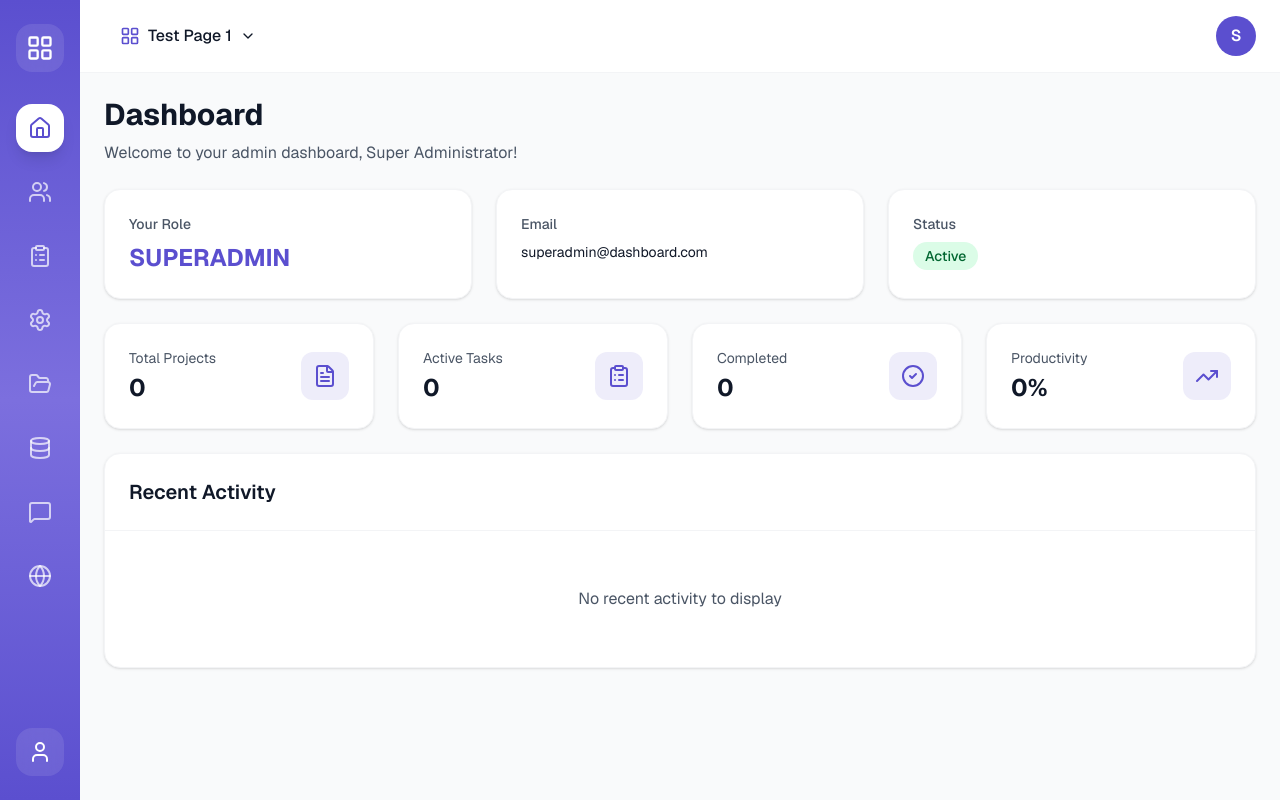
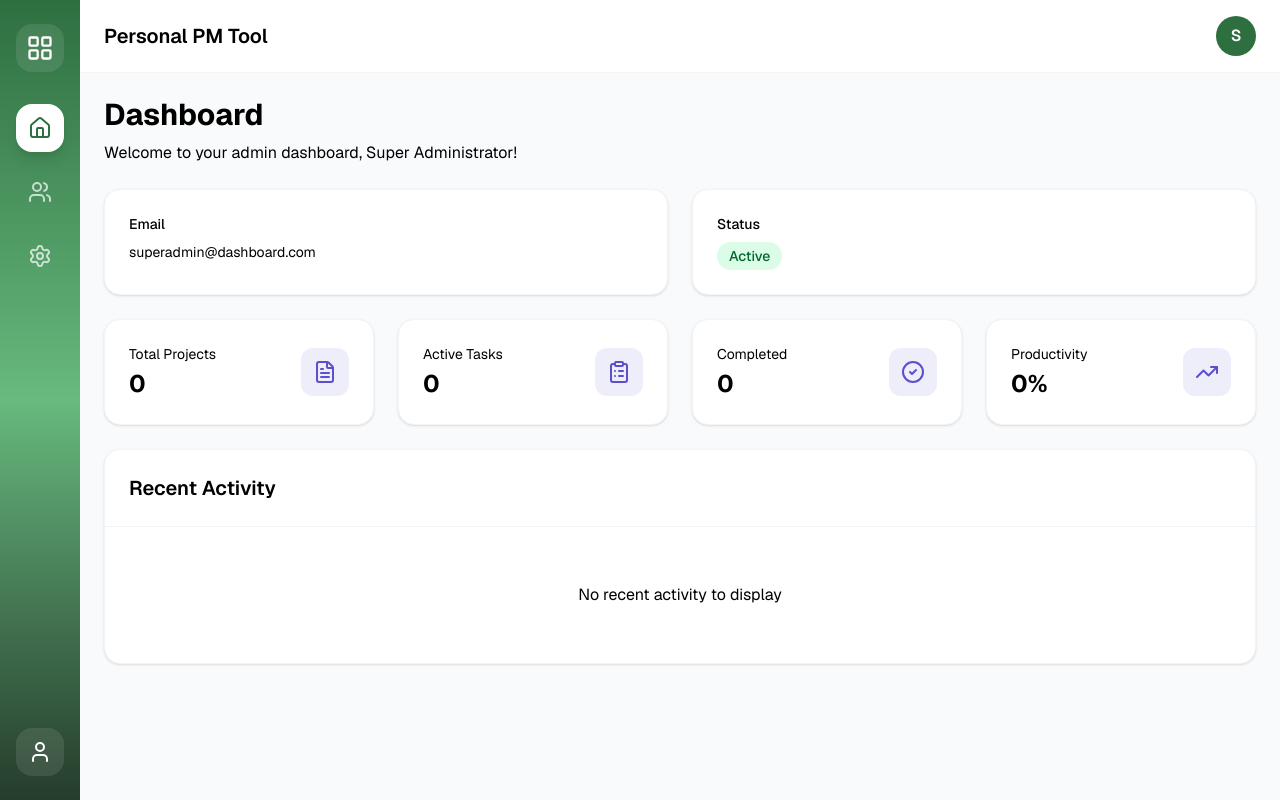
Before and after one commit to dananjayahbi/personal-pm-tool, a Next.js app: page /dashboard in a window 1280 px wide. Built offline with nearby package versions, Linux system fonts and the light colour scheme.

Commit message:
style: Update dashboard and layout components for improved color scheme and consistency

```diff
--- a/src/app/dashboard/page.tsx
+++ b/src/app/dashboard/page.tsx
@@ -7,29 +7,23 @@ export default function DashboardPage() {
     <div className="space-y-6">
       {/* Welcome Section */}
       <div>
-        <h1 className="text-3xl font-bold text-gray-900">Dashboard</h1>
-        <p className="text-gray-600 mt-2">
+        <h1 className="text-3xl font-bold text-black">Dashboard</h1>
+        <p className="text-black mt-2">
           Welcome to your admin dashboard, Super Administrator!
         </p>
       </div>
 
       {/* Info Cards */}
-      <div className="grid grid-cols-1 md:grid-cols-3 gap-6">
-        {/* Your Role Card */}
-        <div className="bg-white rounded-2xl shadow-sm p-6 border border-gray-100">
-          <h3 className="text-sm font-medium text-gray-600 mb-2">Your Role</h3>
-          <p className="text-2xl font-bold text-[#5B4FCF]">SUPERADMIN</p>
-        </div>
-
+      <div className="grid grid-cols-1 md:grid-cols-2 gap-6">
         {/* Email Card */}
         <div className="bg-white rounded-2xl shadow-sm p-6 border border-gray-100">
-          <h3 className="text-sm font-medium text-gray-600 mb-2">Email</h3>
-          <p className="text-sm text-gray-900">superadmin@dashboard.com</p>
+          <h3 className="text-sm font-medium text-black mb-2">Email</h3>
+          <p className="text-sm text-black">superadmin@dashboard.com</p>
         </div>
 
         {/* Status Card */}
         <div className="bg-white rounded-2xl shadow-sm p-6 border border-gray-100">
-          <h3 className="text-sm font-medium text-gray-600 mb-2">Status</h3>
+          <h3 className="text-sm font-medium text-black mb-2">Status</h3>
           <span className="inline-flex items-center px-3 py-1 rounded-full text-sm font-medium bg-green-100 text-green-800">
             Active
           </span>
@@ -41,8 +35,8 @@ export default function DashboardPage() {
         <div className="bg-white rounded-2xl shadow-sm p-6 border border-gray-100">
           <div className="flex items-center justify-between">
             <div>
-              <p className="text-sm text-gray-600">Total Projects</p>
-              <p className="text-2xl font-bold text-gray-900 mt-1">0</p>
+              <p className="text-sm text-black">Total Projects</p>
+              <p className="text-2xl font-bold text-black mt-1">0</p>
             </div>
             <div className="w-12 h-12 bg-[#5B4FCF]/10 rounded-xl flex items-center justify-center">
               <FileText className="w-6 h-6 text-[#5B4FCF]" />
@@ -53,8 +47,8 @@ export default function DashboardPage() {
         <div className="bg-white rounded-2xl shadow-sm p-6 border border-gray-100">
           <div className="flex items-center justify-between">
             <div>
-              <p className="text-sm text-gray-600">Active Tasks</p>
-              <p className="text-2xl font-bold text-gray-900 mt-1">0</p>
+              <p className="text-sm text-black">Active Tasks</p>
+              <p className="text-2xl font-bold text-black mt-1">0</p>
             </div>
             <div className="w-12 h-12 bg-[#5B4FCF]/10 rounded-xl flex items-center justify-center">
               <ClipboardList className="w-6 h-6 text-[#5B4FCF]" />
@@ -65,8 +59,8 @@ export default function DashboardPage() {
         <div className="bg-white rounded-2xl shadow-sm p-6 border border-gray-100">
           <div className="flex items-center justify-between">
             <div>
-              <p className="text-sm text-gray-600">Completed</p>
-              <p className="text-2xl font-bold text-gray-900 mt-1">0</p>
+              <p className="text-sm text-black">Completed</p>
+              <p className="text-2xl font-bold text-black mt-1">0</p>
             </div>
             <div className="w-12 h-12 bg-[#5B4FCF]/10 rounded-xl flex items-center justify-center">
               <CheckCircle2 className="w-6 h-6 text-[#5B4FCF]" />
@@ -77,8 +71,8 @@ export default function DashboardPage() {
         <div className="bg-white rounded-2xl shadow-sm p-6 border border-gray-100">
           <div className="flex items-center justify-between">
             <div>
-              <p className="text-sm text-gray-600">Productivity</p>
-              <p className="text-2xl font-bold text-gray-900 mt-1">0%</p>
+              <p className="text-sm text-black">Productivity</p>
+              <p className="text-2xl font-bold text-black mt-1">0%</p>
             </div>
             <div className="w-12 h-12 bg-[#5B4FCF]/10 rounded-xl flex items-center justify-center">
               <TrendingUp className="w-6 h-6 text-[#5B4FCF]" />
@@ -90,12 +84,12 @@ export default function DashboardPage() {
       {/* Recent Activity */}
       <div className="bg-white rounded-2xl shadow-sm border border-gray-100">
         <div className="p-6 border-b border-gray-100">
-          <h2 className="text-xl font-semibold text-gray-900">
+          <h2 className="text-xl font-semibold text-black">
             Recent Activity
           </h2>
         </div>
         <div className="p-6">
-          <p className="text-gray-600 text-center py-8">
+          <p className="text-black text-center py-8">
             No recent activity to display
           </p>
         </div>
--- a/src/components/layout/Header.tsx
+++ b/src/components/layout/Header.tsx
@@ -1,10 +1,10 @@
 "use client";
 
 import { useState } from "react";
-import { useRouter, usePathname } from "next/navigation";
+import { useRouter } from "next/navigation";
 import MobileMenu from "./MobileMenu";
 import showToast from "@/lib/utils/toast";
-import { LayoutGrid, ChevronDown, Menu, User, Settings, LogOut } from "lucide-react";
+import { Menu, User, Settings, LogOut } from "lucide-react";
 
 interface HeaderProps {
   onMenuClick?: () => void;
@@ -12,10 +12,8 @@ interface HeaderProps {
 
 export default function Header({ onMenuClick }: HeaderProps) {
   const router = useRouter();
-  const pathname = usePathname();
   const [showMobileMenu, setShowMobileMenu] = useState(false);
   const [showUserMenu, setShowUserMenu] = useState(false);
-  const [showPageMenu, setShowPageMenu] = useState(false);
 
   const handleLogout = async () => {
     try {
@@ -34,71 +32,22 @@ export default function Header({ onMenuClick }: HeaderProps) {
     }
   };
 
-  // Get current page name
-  const getPageName = () => {
-    if (pathname === "/dashboard") return "Test Page 1";
-    if (pathname === "/user-management") return "User Management";
-    if (pathname === "/settings") return "Settings";
-    return "Test Page 1";
-  };
-
-  const pages = [
-    { name: "Test Page 1", href: "/dashboard" },
-    { name: "Test Page 2", href: "/dashboard" },
-    { name: "Test Page 3", href: "/dashboard" },
-  ];
-
   return (
     <>
       <header className="bg-white border-b border-gray-100 px-6 py-4 sticky top-0 z-40">
         <div className="flex items-center justify-between">
-          {/* Left side - Page selector with dropdown */}
+          {/* Left side - Mobile menu button */}
           <div className="flex items-center gap-4">
             <button
               onClick={() => setShowMobileMenu(true)}
-              className="lg:hidden text-gray-600"
+              className="lg:hidden text-black"
             >
               <Menu className="w-6 h-6" />
             </button>
 
-            {/* Page selector dropdown */}
-            <div className="relative">
-              <button
-                onClick={() => setShowPageMenu(!showPageMenu)}
-                className="flex items-center gap-2 px-4 py-2 text-gray-900 hover:bg-gray-50 rounded-lg transition-colors"
-              >
-                <LayoutGrid className="w-5 h-5 text-[#5B4FCF]" />
-                <span className="font-medium">{getPageName()}</span>
-                <ChevronDown
-                  className={`w-4 h-4 transition-transform ${
-                    showPageMenu ? "rotate-180" : ""
-                  }`}
-                />
-              </button>
-
-              {/* Page dropdown menu */}
-              {showPageMenu && (
-                <>
-                  <div
-                    className="fixed inset-0 z-10"
-                    onClick={() => setShowPageMenu(false)}
-                  />
-                  <div className="absolute left-0 top-full mt-2 w-48 bg-white rounded-lg shadow-lg border border-gray-200 py-2 z-20">
-                    {pages.map((page) => (
-                      <button
-                        key={page.name}
-                        onClick={() => {
-                          setShowPageMenu(false);
-                          router.push(page.href);
-                        }}
-                        className="w-full px-4 py-2 text-left text-sm text-gray-700 hover:bg-gray-100"
-                      >
-                        {page.name}
-                      </button>
-                    ))}
-                  </div>
-                </>
-              )}
+            {/* Empty space or you can add a logo/title here later */}
+            <div className="text-xl font-semibold text-black">
+              Personal PM Tool
             </div>
           </div>
 
@@ -106,7 +55,7 @@ export default function Header({ onMenuClick }: HeaderProps) {
           <div className="relative">
             <button
               onClick={() => setShowUserMenu(!showUserMenu)}
-              className="w-10 h-10 rounded-full bg-[#5B4FCF] flex items-center justify-center text-white font-semibold hover:ring-2 hover:ring-[#7C6FDE] transition-all"
+              className="w-10 h-10 rounded-full bg-[#2E6F40] flex items-center justify-center text-white font-semibold hover:ring-2 hover:ring-[#68BA7F] transition-all"
             >
               S
             </button>
@@ -124,7 +73,7 @@ export default function Header({ onMenuClick }: HeaderProps) {
                       setShowUserMenu(false);
                       router.push("/user-management");
                     }}
-                    className="w-full px-4 py-2 text-left text-sm text-gray-700 hover:bg-gray-100 flex items-center gap-2"
+                    className="w-full px-4 py-2 text-left text-sm text-black hover:bg-gray-100 flex items-center gap-2"
                   >
                     <User className="w-4 h-4" />
                     Profile
@@ -134,7 +83,7 @@ export default function Header({ onMenuClick }: HeaderProps) {
                       setShowUserMenu(false);
                       router.push("/settings");
                     }}
-                    className="w-full px-4 py-2 text-left text-sm text-gray-700 hover:bg-gray-100 flex items-center gap-2"
+                    className="w-full px-4 py-2 text-left text-sm text-black hover:bg-gray-100 flex items-center gap-2"
                   >
                     <Settings className="w-4 h-4" />
                     Settings
--- a/src/components/layout/MobileMenu.tsx
+++ b/src/components/layout/MobileMenu.tsx
@@ -1,21 +1,10 @@
 "use client";
 
+import { useState } from "react";
 import Link from "next/link";
-import { usePathname, useRouter } from "next/navigation";
+import { useRouter, usePathname } from "next/navigation";
 import showToast from "@/lib/utils/toast";
-import {
-  LayoutGrid,
-  Home,
-  Users,
-  ClipboardList,
-  Settings,
-  FolderOpen,
-  Database,
-  MessageSquare,
-  Globe,
-  X,
-  LogOut
-} from "lucide-react";
+import { LayoutGrid, Home, Users, Settings, X, LogOut } from "lucide-react";
 
 interface MobileMenuProps {
   isOpen: boolean;
@@ -23,8 +12,14 @@ interface MobileMenuProps {
 }
 
 export default function MobileMenu({ isOpen, onClose }: MobileMenuProps) {
+  const router = useRouter();
   const pathname = usePathname();
-  const router = useRouter();
+
+  const navItems = [
+    { name: "Dashboard", icon: Home, href: "/dashboard" },
+    { name: "User Management", icon: Users, href: "/user-management" },
+    { name: "Settings", icon: Settings, href: "/settings" },
+  ];
 
   const handleLogout = async () => {
     try {
@@ -34,7 +29,6 @@ export default function MobileMenu({ isOpen, onClose }: MobileMenuProps) {
 
       if (response.ok) {
         showToast.success("Logged out successfully");
-        onClose();
         router.push("/login");
       } else {
         showToast.error("Logout failed");
@@ -44,119 +38,78 @@ export default function MobileMenu({ isOpen, onClose }: MobileMenuProps) {
     }
   };
 
-  const navItems = [
-    {
-      name: "Dashboard",
-      href: "/dashboard",
-      icon: <Home className="w-6 h-6" />,
-    },
-    {
-      name: "User Management",
-      href: "/user-management",
-      icon: <Users className="w-6 h-6" />,
-    },
-    {
-      name: "Tasks",
-      href: "/settings",
-      icon: <ClipboardList className="w-6 h-6" />,
-    },
-    {
-      name: "Settings",
-      href: "/settings",
-      icon: <Settings className="w-6 h-6" />,
-    },
-    {
-      name: "Files",
-      href: "/settings",
-      icon: <FolderOpen className="w-6 h-6" />,
-    },
-    {
-      name: "Database",
-      href: "/settings",
-      icon: <Database className="w-6 h-6" />,
-    },
-    {
-      name: "Messages",
-      href: "/settings",
-      icon: <MessageSquare className="w-6 h-6" />,
-    },
-    {
-      name: "Network",
-      href: "/settings",
-      icon: <Globe className="w-6 h-6" />,
-    },
-  ];
-
   if (!isOpen) return null;
 
   return (
     <>
+      {/* Backdrop */}
       <div
-        className="fixed inset-0 bg-black bg-opacity-50 z-40 lg:hidden"
+        className="fixed inset-0 bg-black bg-opacity-50 z-50 lg:hidden"
         onClick={onClose}
       />
-      <div className="fixed top-0 left-0 h-full w-72 z-50 lg:hidden shadow-xl">
-        <div className="h-full relative overflow-hidden">
-          <div className="absolute inset-0 bg-linear-to-b from-[#5B4FCF] via-[#7C6FDE] to-[#5B4FCF]" />
-          <div className="relative z-10 flex flex-col h-full py-6 px-6">
-            <div className="flex items-center justify-between mb-8">
+
+      {/* Mobile Menu Panel */}
+      <div className="fixed inset-y-0 left-0 w-72 bg-linear-to-b from-[#5B4FCF] via-[#7C6FDE] to-[#5B4FCF] z-50 lg:hidden flex flex-col">
+        {/* Header */}
+        <div className="flex items-center justify-between p-6 border-b border-white/10">
           <div className="flex items-center gap-3">
-                <div className="w-12 h-12 bg-white/10 backdrop-blur-sm rounded-2xl flex items-center justify-center">
-                  <LayoutGrid className="w-7 h-7 text-white" />
+            <div className="w-10 h-10 bg-white/20 rounded-xl flex items-center justify-center">
+              <LayoutGrid className="w-6 h-6 text-white" />
             </div>
-                <div className="text-white">
-                  <h2 className="font-bold text-lg">PM Tool</h2>
-                  <p className="text-xs text-white/70">Project Manager</p>
-                </div>
+            <span className="text-white font-semibold text-lg">Menu</span>
           </div>
           <button
             onClick={onClose}
-                className="w-10 h-10 flex items-center justify-center rounded-xl text-white/80 hover:text-white hover:bg-white/10 transition-all"
-                title="Close"
+            className="text-white/80 hover:text-white transition-colors"
           >
             <X className="w-6 h-6" />
           </button>
         </div>
-            <nav className="flex-1 space-y-2">
-              {navItems.map((item, index) => {
-                const isActive = pathname === item.href && index === 0;
+
+        {/* Navigation Items */}
+        <nav className="flex-1 px-4 py-6 space-y-2 overflow-y-auto">
+          {navItems.map((item) => {
+            const Icon = item.icon;
+            const isActive = pathname === item.href;
             return (
               <Link
-                    key={item.href + index}
+                key={item.name}
                 href={item.href}
                 onClick={onClose}
-                    className={`flex items-center gap-3 px-4 py-3 rounded-2xl transition-all ${
+                className={`flex items-center gap-3 px-4 py-3 rounded-xl transition-all ${
                   isActive
-                        ? "bg-white text-[#5B4FCF] shadow-lg"
-                        : "text-white/80 hover:text-white hover:bg-white/10"
+                    ? "bg-white text-[#5B4FCF]"
+                    : "text-white/80 hover:bg-white/10 hover:text-white"
                 }`}
-                    title={item.name}
               >
-                    {item.icon}
+                <Icon className="w-5 h-5" />
                 <span className="font-medium">{item.name}</span>
               </Link>
             );
           })}
         </nav>
-            <div className="mt-4 space-y-2">
-              <div className="flex items-center gap-3 px-4 py-3 rounded-2xl bg-white/10 backdrop-blur-sm">
+
+        {/* User Section */}
+        <div className="p-4 border-t border-white/10">
+          <div className="flex items-center gap-3 px-4 py-3 mb-2">
             <div className="w-10 h-10 rounded-full bg-white/20 flex items-center justify-center text-white font-semibold">
               S
             </div>
-                <div className="flex-1 text-white">
-                  <p className="text-sm font-medium">Super Admin</p>
-                  <p className="text-xs text-white/70">admin@dashboard.com</p>
+            <div>
+              <p className="text-white font-medium text-sm">Super Admin</p>
+              <p className="text-white/60 text-xs">superadmin@dashboard.com</p>
             </div>
           </div>
           <button
-                onClick={handleLogout}
-                className="w-full flex items-center gap-3 px-4 py-3 rounded-2xl text-white/80 hover:text-white hover:bg-white/10 transition-all"
+            onClick={() => {
+              onClose();
+              handleLogout();
+            }}
+            className="w-full flex items-center gap-3 px-4 py-3 rounded-xl text-white/80 hover:bg-white/10 hover:text-white transition-all"
           >
-                <LogOut className="w-6 h-6" />
+            <LogOut className="w-5 h-5" />
             <span className="font-medium">Logout</span>
           </button>
-            </div>
-          </div>
         </div>
       </div>
     </>
--- a/src/components/layout/SideNav.tsx
+++ b/src/components/layout/SideNav.tsx
@@ -8,12 +8,7 @@ import {
   LayoutGrid,
   Home,
   Users,
-  ClipboardList,
   Settings,
-  FolderOpen,
-  Database,
-  MessageSquare,
-  Globe,
   User
 } from "lucide-react";
 
@@ -56,41 +51,16 @@ export default function SideNav() {
       icon: <Users className="w-6 h-6" />,
     },
     {
-      name: "Tasks",
-      href: "/settings",
-      icon: <ClipboardList className="w-6 h-6" />,
-    },
-    {
       name: "Settings",
       href: "/settings",
       icon: <Settings className="w-6 h-6" />,
-    },
-    {
-      name: "Files",
-      href: "/settings",
-      icon: <FolderOpen className="w-6 h-6" />,
-    },
-    {
-      name: "Database",
-      href: "/settings",
-      icon: <Database className="w-6 h-6" />,
-    },
-    {
-      name: "Messages",
-      href: "/settings",
-      icon: <MessageSquare className="w-6 h-6" />,
-    },
-    {
-      name: "Network",
-      href: "/settings",
-      icon: <Globe className="w-6 h-6" />,
     },
   ];
 
   return (
     <aside className="w-20 h-screen sticky top-0 hidden lg:flex overflow-hidden">
-      {/* Gradient background matching UI reference */}
-      <div className="w-full h-full bg-linear-to-b from-[#5B4FCF] via-[#7C6FDE] to-[#5B4FCF] flex flex-col items-center py-6 px-3">
+      {/* Gradient background matching color palette */}
+      <div className="w-full h-full bg-linear-to-b from-[#2E6F40] via-[#68BA7F] to-[#253D2C] flex flex-col items-center py-6 px-3">
         {/* Logo/Icon at top */}
         <div className="flex justify-center mb-8">
           <div className="w-12 h-12 bg-white/10 backdrop-blur-sm rounded-2xl flex items-center justify-center hover:bg-white/20 transition-all cursor-pointer">
@@ -108,7 +78,7 @@ export default function SideNav() {
                 href={item.href}
                 className={`w-12 h-12 flex items-center justify-center rounded-2xl transition-all duration-200 ${
                   isActive
-                    ? "bg-white text-[#5B4FCF] shadow-lg"
+                    ? "bg-white text-[#2E6F40] shadow-lg"
                     : "text-white/70 hover:text-white hover:bg-white/10"
                 }`}
                 title={item.name}
--- a/src/styles/globals.css
+++ b/src/styles/globals.css
@@ -2,7 +2,7 @@
 
 :root {
   --background: #ffffff;
-  --foreground: #171717;
+  --foreground: #000000;
 
   /* Custom color palette */
   --color-primary-dark: #2E6F40;
@@ -30,6 +30,7 @@ body {
   background: var(--background);
   color: var(--foreground);
   font-family: var(--font-geist-sans), Arial, Helvetica, sans-serif;
+  color: #000000;
 }
 
 /* Scrollbar styling */
```
Lines whose indentation alone changed are shown as unchanged.
